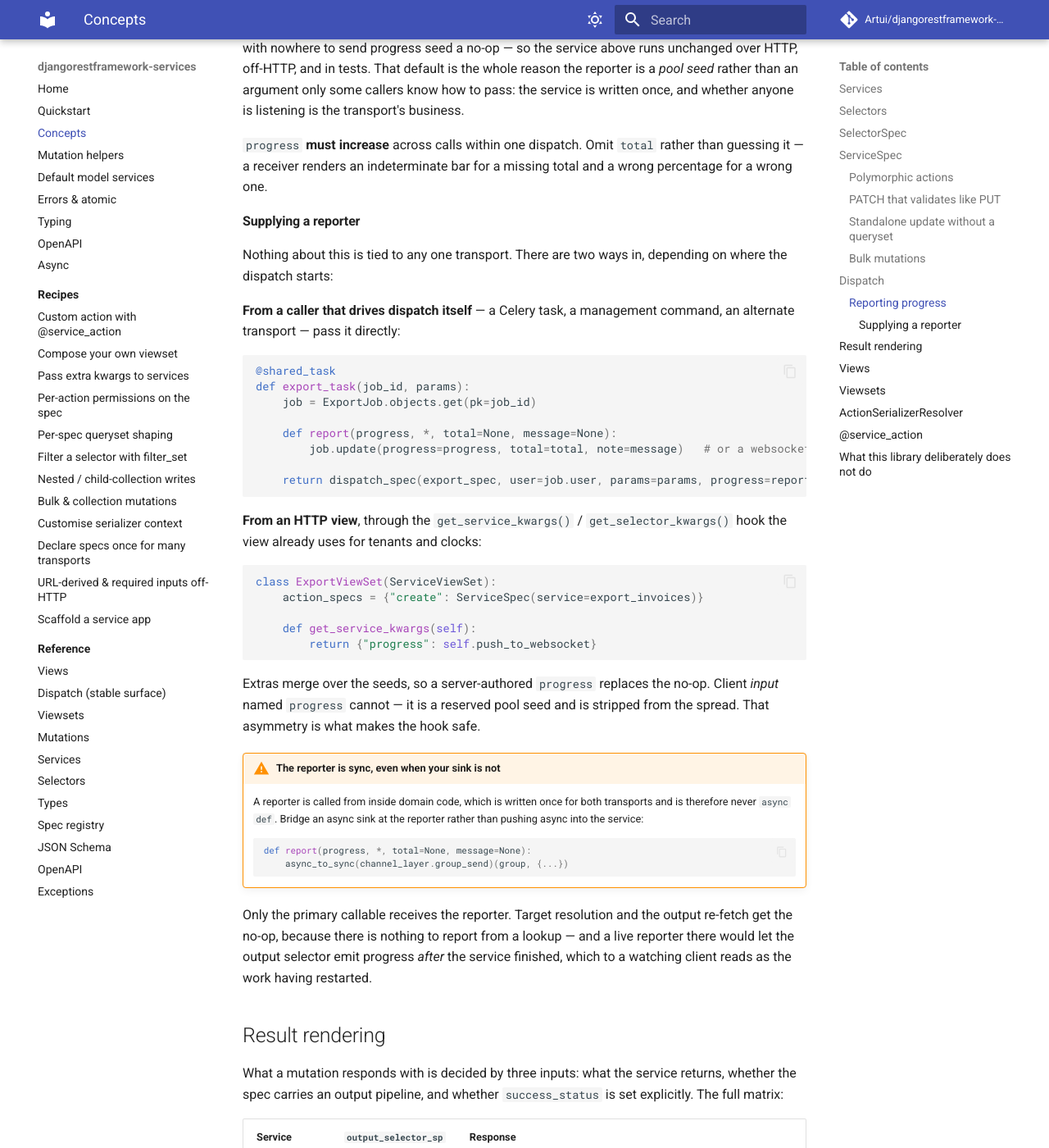
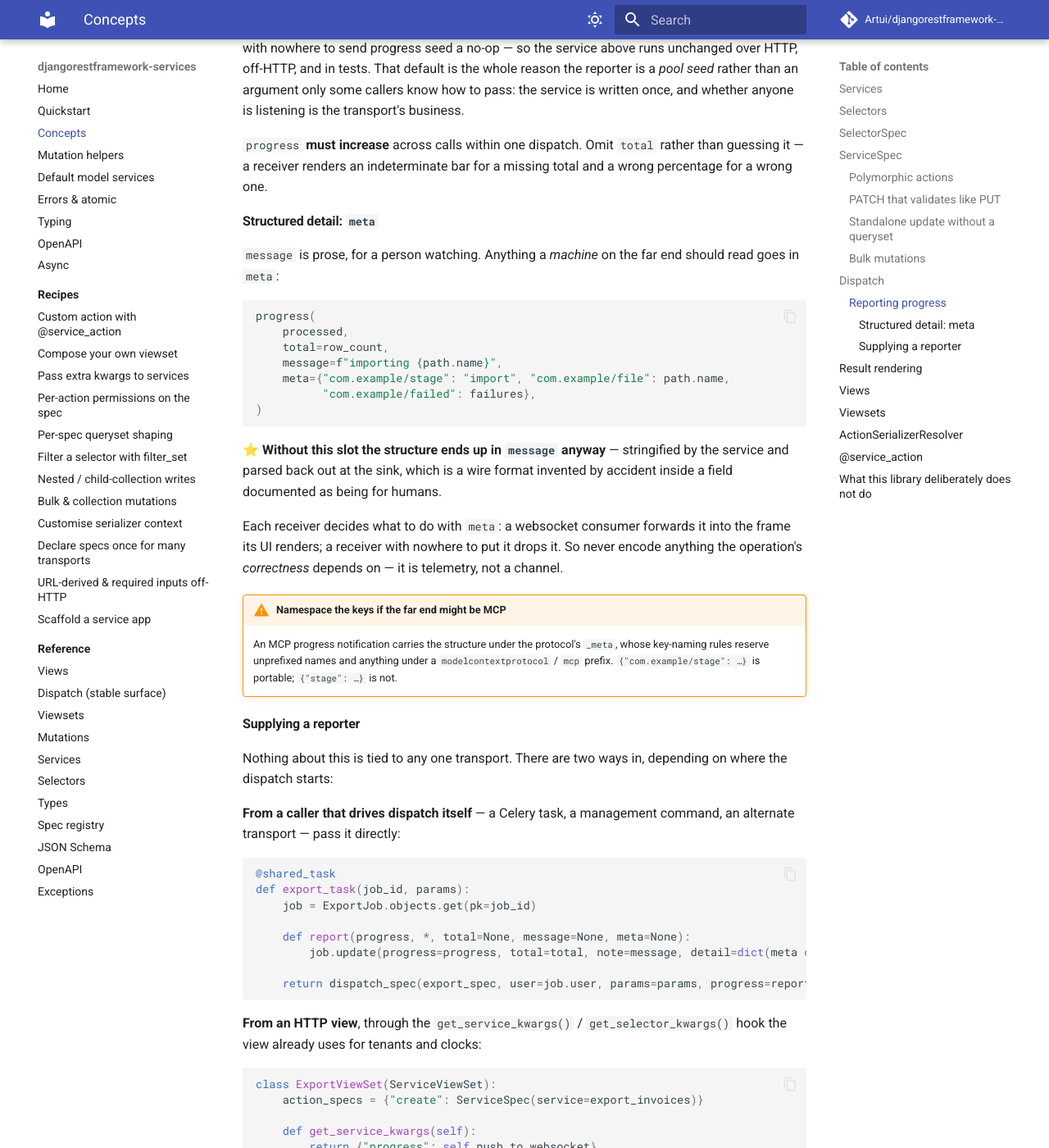
Before and after one commit to Artui/djangorestframework-services, an MkDocs documentation site: the page built from docs/concepts.md, in a window 1280 px wide and 1400 px high, scrolled down 8909 px. Shown: the whole window at 82% size. Built offline with MkDocs 1.6.1 and Material for MkDocs 9.7.7, drawn with Linux system fonts in a browser that asks for light colours; comment, search, counter and statistics services are not loaded.

Commit message:
Give the progress reporter a meta slot for structured detail
message is prose for a person watching. A service with real state to report
— which stage it is in, which file it is on, how many rows failed so far —
had nowhere to put it, so it would end up stringified into message and
parsed back out at the sink: a wire format invented by accident inside the
one field documented as being for humans.

meta is a Mapping the receiver may or may not understand. A websocket
consumer forwards it into the frame its UI renders; a receiver with nowhere
to put it drops it. That makes it telemetry rather than a channel, and the
docstring says so — nothing the operation's correctness depends on belongs
in it.

It maps cleanly onto both targets rather than being a second-class extra:
MCP's ProgressNotificationParams extends NotificationParams, so it carries
_meta, and the structure rides there. Hence the warning to namespace keys —
those naming rules reserve unprefixed names.

Added now rather than later because nothing implements the Protocol yet: a
fourth parameter is free before release and breaking after it.

Co-Authored-By: Claude Opus 5 <noreply@anthropic.com>

````diff
--- a/docs/concepts.md
+++ b/docs/concepts.md
@@ -450,6 +450,37 @@ listening is the transport's business.
 rather than guessing it — a receiver renders an indeterminate bar for a missing
 total and a wrong percentage for a wrong one.
 
+#### Structured detail: `meta`
+
+`message` is prose, for a person watching. Anything a *machine* on the far end
+should read goes in `meta`:
+
+```python
+progress(
+    processed,
+    total=row_count,
+    message=f"importing {path.name}",
+    meta={"com.example/stage": "import", "com.example/file": path.name,
+          "com.example/failed": failures},
+)
+```
+
+⭐ **Without this slot the structure ends up in `message` anyway** — stringified
+by the service and parsed back out at the sink, which is a wire format invented
+by accident inside a field documented as being for humans.
+
+Each receiver decides what to do with `meta`: a websocket consumer forwards it
+into the frame its UI renders; a receiver with nowhere to put it drops it. So
+never encode anything the operation's *correctness* depends on — it is
+telemetry, not a channel.
+
+!!! warning "Namespace the keys if the far end might be MCP"
+
+    An MCP progress notification carries the structure under the protocol's
+    `_meta`, whose key-naming rules reserve unprefixed names and anything under
+    a `modelcontextprotocol` / `mcp` prefix. `{"com.example/stage": …}` is
+    portable; `{"stage": …}` is not.
+
 #### Supplying a reporter
 
 Nothing about this is tied to any one transport. There are two ways in,
@@ -463,8 +494,8 @@ command, an alternate transport — pass it directly:
 def export_task(job_id, params):
     job = ExportJob.objects.get(pk=job_id)
 
-    def report(progress, *, total=None, message=None):
-        job.update(progress=progress, total=total, note=message)   # or a websocket push
+    def report(progress, *, total=None, message=None, meta=None):
+        job.update(progress=progress, total=total, note=message, detail=dict(meta or {}))
 
     return dispatch_spec(export_spec, user=job.user, params=params, progress=report)
 ```
@@ -491,7 +522,7 @@ stripped from the spread. That asymmetry is what makes the hook safe.
     reporter rather than pushing async into the service:
 
     ```python
-    def report(progress, *, total=None, message=None):
+    def report(progress, *, total=None, message=None, meta=None):
         async_to_sync(channel_layer.group_send)(group, {...})
     ```
 
````
Also changed, not shown: CHANGELOG.md (+11 -0 lines), 3 other files.
